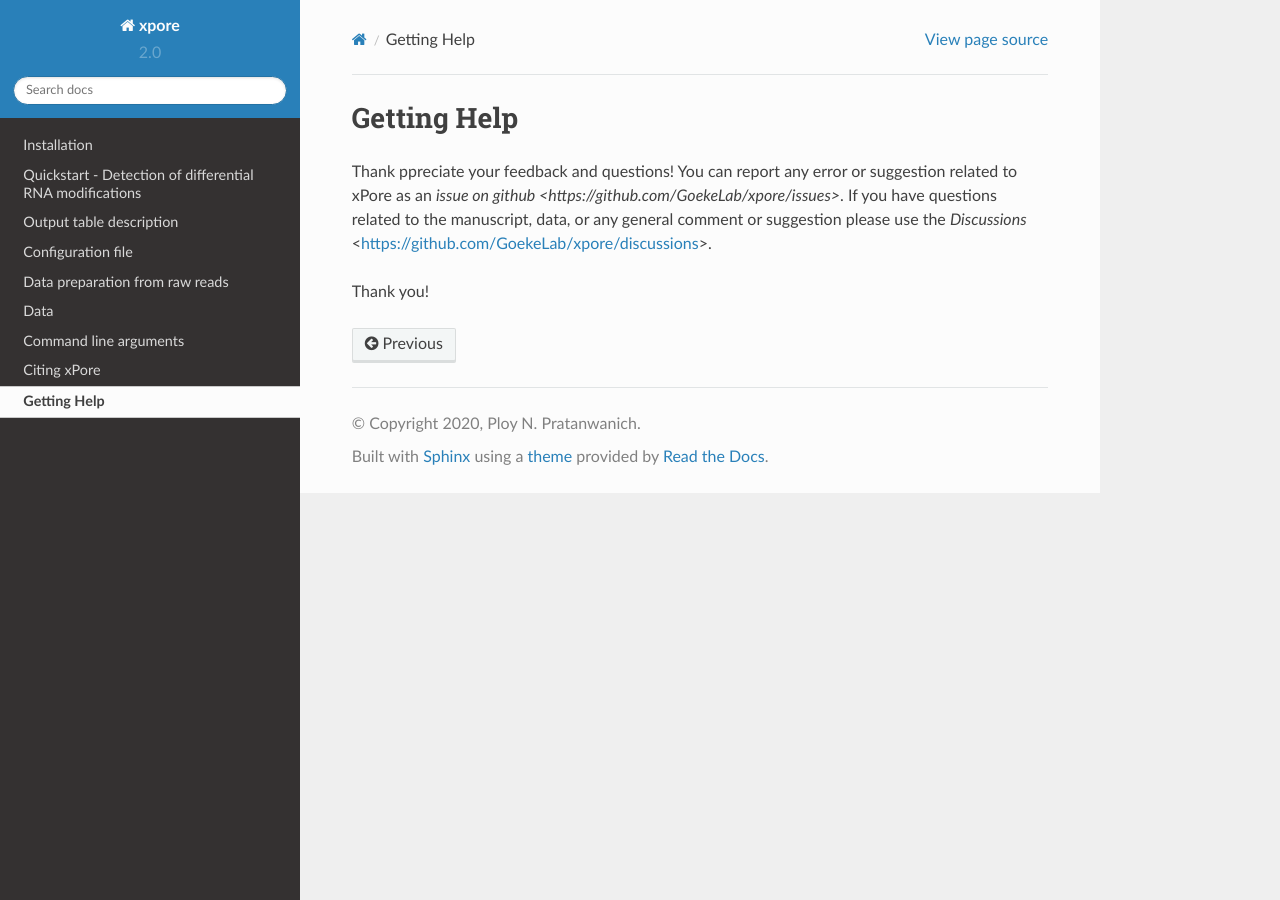
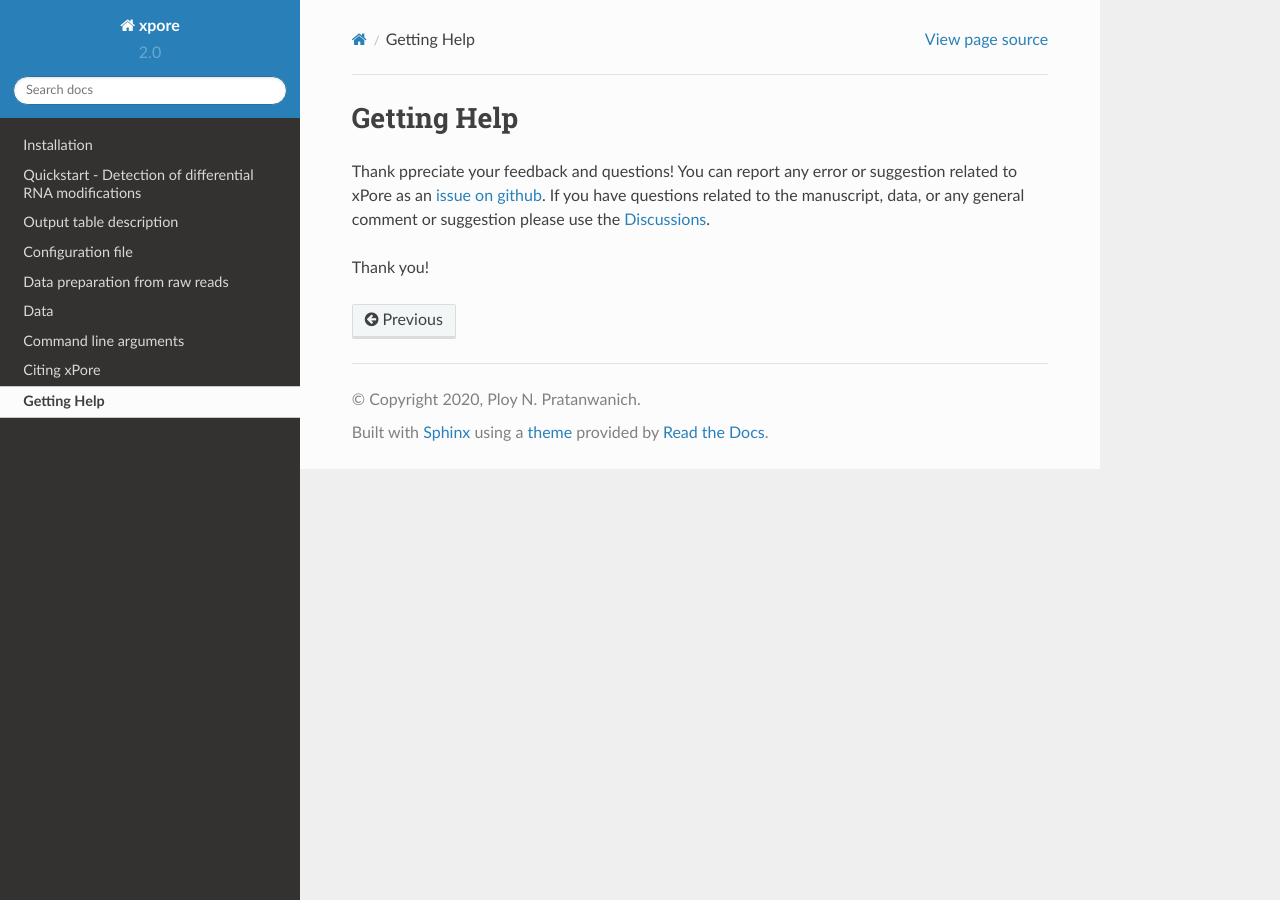
Before and after one commit to GoekeLab/xpore, a Sphinx documentation site: the page built from docs/source/help.rst, in a window 1280 px wide. Built offline with Sphinx 7.4.7 and the Read the Docs theme 2.0.0, drawn with Linux system fonts in a browser that asks for light colours.

Commit message:
update doc

```diff
--- a/docs/source/help.rst
+++ b/docs/source/help.rst
@@ -4,6 +4,6 @@ Getting Help
 ==================
 
 
-Thank ppreciate your feedback and questions! You can report any error or suggestion related to xPore as an `issue on github <https://github.com/GoekeLab/xpore/issues>`. If you have questions related to the manuscript, data, or any general comment or suggestion please use the `Discussions` <https://github.com/GoekeLab/xpore/discussions>.
+Thank ppreciate your feedback and questions! You can report any error or suggestion related to xPore as an `issue on github <https://github.com/GoekeLab/xpore/issues>`_. If you have questions related to the manuscript, data, or any general comment or suggestion please use the `Discussions <https://github.com/GoekeLab/xpore/discussions>`_.
 
 Thank you!
```
